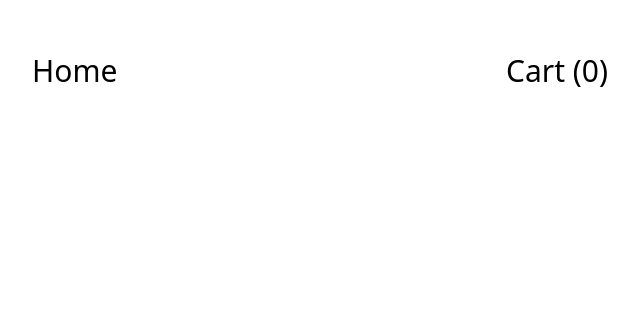
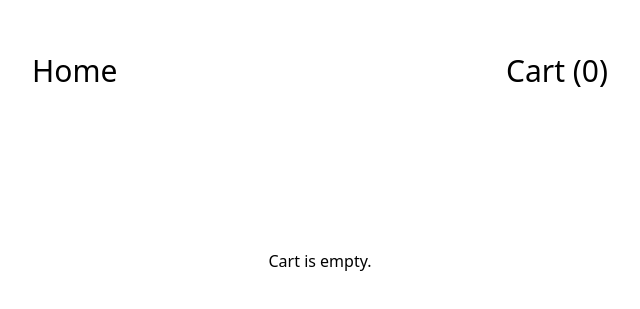
Before and after one commit to ianbrdeguzman/next-stripe, a Next.js app: page /cart in a window 1280 px wide. Shown: the part 123-432 px from the top of the page, without its empty margins (320-960 px from the left). Built offline with nearby package versions, Linux system fonts and the light colour scheme.

Commit message:
added cart page

```diff
--- a/components/Layout.tsx
+++ b/components/Layout.tsx
@@ -9,7 +9,7 @@ export function Layout({ children }: LayoutProps) {
   const { cart } = useCart();
 
   return (
-    <div className="mt-40 p-4 w-100 h-100% flex justify-center items-center text-center flex flex-col">
+    <div className="md:mt-40 p-4 w-100 h-100% flex justify-center items-center text-center flex flex-col">
       <div className="flex justify-between w-full max-w-xl">
         <Link href="/">
           <a className="hover:text-blue-900 focus:text-blue-900 hover:underline text-3xl">
--- a/pages/cart.tsx
+++ b/pages/cart.tsx
@@ -1,21 +1,43 @@
 import { useCart } from '../hooks/useCart';
 
 export default function Cart() {
-  const { cart } = useCart();
+  const { cart, addItemToCart, minusItemOnCart, removeItemFromCart } =
+    useCart();
   return (
-    <div className="w-full">
-      {cart.map((item) => (
+    <div className="w-full max-w-3xl">
+      {cart.length > 0 ? (
+        cart.map((item) => (
           <article
             className="flex justify-between items-center mt-4 border p-4"
             key={item.id}
           >
             <p className="flex-1 text-left">{item.id}</p>
             <p>{item.qty}</p>
-          <button className="border ml-4 p-2">+1</button>
-          <button className="border ml-4 p-2">-1</button>
-          <button className="border ml-4 p-2">remove</button>
+            <div className="flex flex-col">
+              <button
+                onClick={() => addItemToCart({ id: item.id, qty: 1 })}
+                className="border mb-1 ml-4 p-2"
+              >
+                +1
+              </button>
+              <button
+                onClick={() => minusItemOnCart({ id: item.id, qty: 1 })}
+                className="border mt-1 ml-4 p-2"
+              >
+                -1
+              </button>
+            </div>
+            <button
+              onClick={() => removeItemFromCart(item.id)}
+              className="border ml-4 p-2"
+            >
+              remove
+            </button>
           </article>
-      ))}
+        ))
+      ) : (
+        <p className="mt-40">Cart is empty.</p>
+      )}
     </div>
   );
 }
--- a/pages/products/[id].tsx
+++ b/pages/products/[id].tsx
@@ -1,5 +1,6 @@
 import { GetStaticPropsContext } from 'next';
 import { ProductData } from '..';
+import { useCart } from '../../hooks/useCart';
 import getAllProducts from '../../lib/getAllProducts';
 
 interface ProductPageProps extends ProductData {
@@ -7,10 +8,12 @@ interface ProductPageProps extends ProductData {
 }
 
 export default function ProductPage({
-  product: { name, description, price, content }
+  product: { id, name, description, price, content }
 }: {
   product: ProductPageProps;
 }) {
+  const { addItemToCart } = useCart();
+
   return (
     <div className="text-left p-4 max-w-3xl">
       <h1 className="text-2xl font-bold flex justify-between mb-4">
@@ -19,6 +22,15 @@ export default function ProductPage({
       </h1>
       <p>{description}</p>
       <p>{content}</p>
+      <div className="text-right">
+        <button
+          type="button"
+          className="border p-1 rounded mt-4"
+          onClick={() => addItemToCart({ id: id, qty: 1 })}
+        >
+          Add to Cart
+        </button>
+      </div>
     </div>
   );
 }
```
Lines whose indentation alone changed are shown as unchanged.
